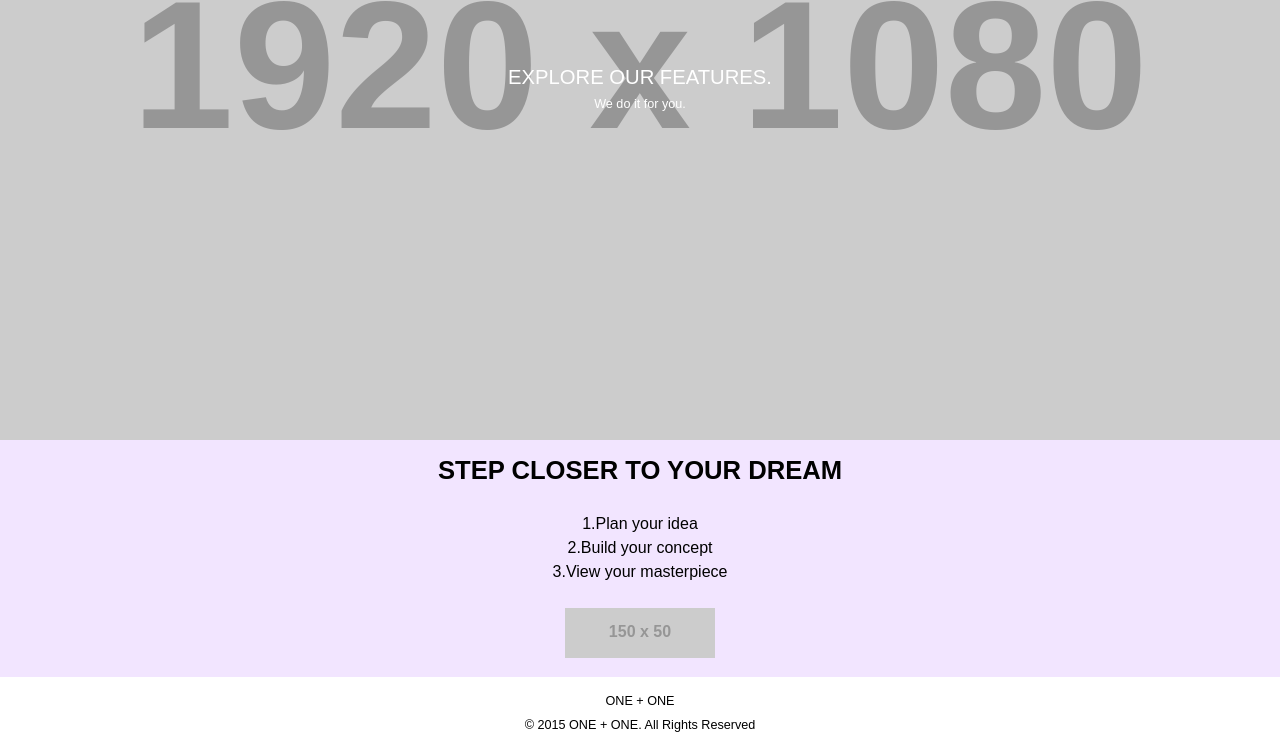
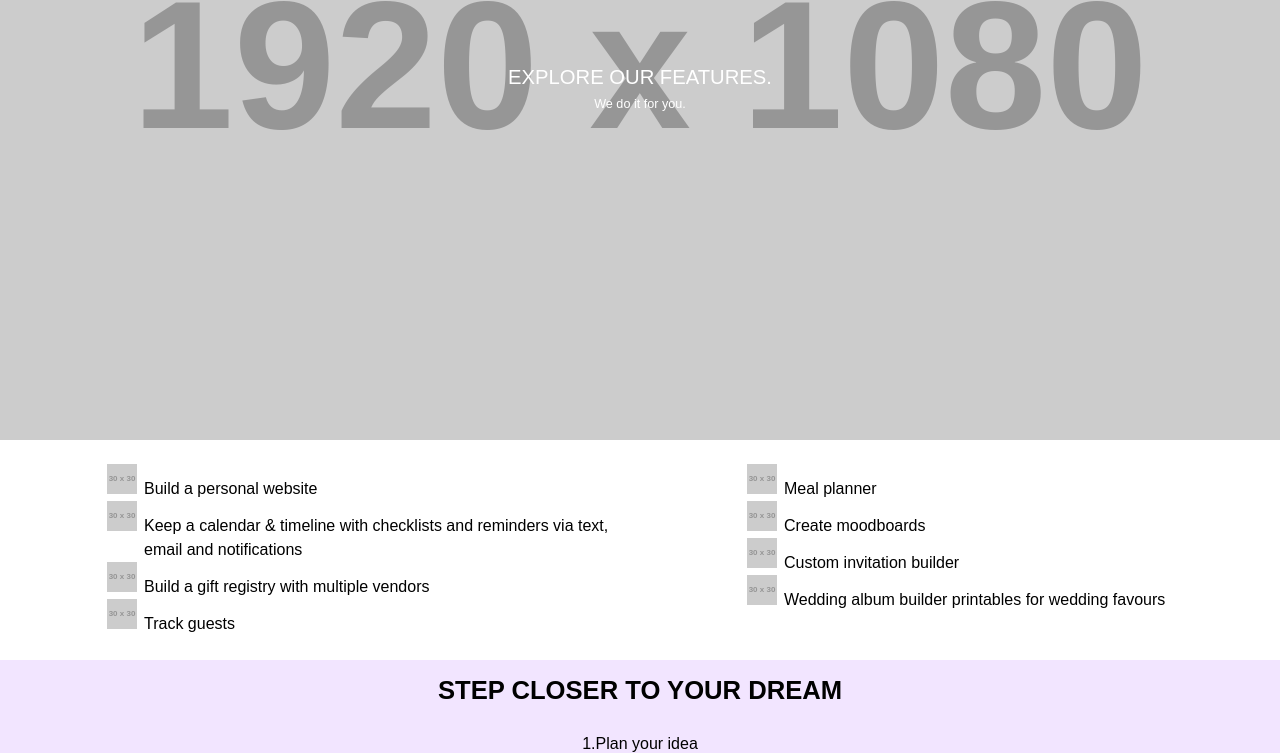
Before and after one commit to franchescamansour/dsn1675-saas-website, a plain HTML site: page tour.html in a window 1280 px wide. Shown: the part 352-1105 px from the top of the page. Drawn offline with Linux system fonts and the light colour scheme; placeholder pictures from the web are drawn by us.

Commit message:
Tour Page
Tour page completed

```diff
--- a/css/main.css
+++ b/css/main.css
@@ -83,6 +83,20 @@ a{
 
 /*---End of BANNER---*/
 
+/*---TOUR---*/
+
+.tourlist{
+  margin-top: 1.5rem;
+  margin-bottom: 1.5rem;
+}
+
+.tourlist ul {
+    list-style-image: url('http://placehold.it/30x30/26004d');
+    margin-left: 3rem;
+}
+
+/*---End of TOUR---*/
+
 /*---PREFOOTER---*/
 .prefooter{
   background-color: #f2e5ff;
@@ -155,4 +169,8 @@ footer{
     bottom: 18rem;
   }
 
+  .tourlist ul {
+    margin-left: 9rem;
+  }
+
 }
--- a/tour.html
+++ b/tour.html
@@ -35,6 +35,26 @@
     </div>
   </div>
 
+  <div class="grid tourlist">
+    <div class="unit unit-xs-1 unit-s-1 unit-m-1-2 unit-l-1-2">
+      <ul class="first push-0">
+        <li>Build a personal website</li>
+        <li>Keep a calendar & timeline with checklists and reminders via text, email and notifications</li>
+        <li>Build a gift registry with multiple vendors</li>
+        <li>Track guests</li>
+      </ul>
+    </div>
+
+    <div class="unit unit-xs-1 unit-s-1 unit-m-1-2 unit-l-1-2">
+      <ul class="second">
+        <li>Meal planner</li>
+        <li>Create moodboards</li>
+        <li>Custom invitation builder</li>
+        <li>Wedding album builder printables for wedding favours</li>
+      </ul>
+    </div>
+  </div>
+
   <div class="prefooter island-1-2">
     <h2>STEP CLOSER TO YOUR DREAM</h2>
       <ol class="steps">
@@ -44,6 +64,8 @@
       </ol>
       <li class="sign"><a href="signup.html"><img src="http://placehold.it/150x50/e5ccff"/></a></li>
   </div>
+
+
 
 </main>
 
```
